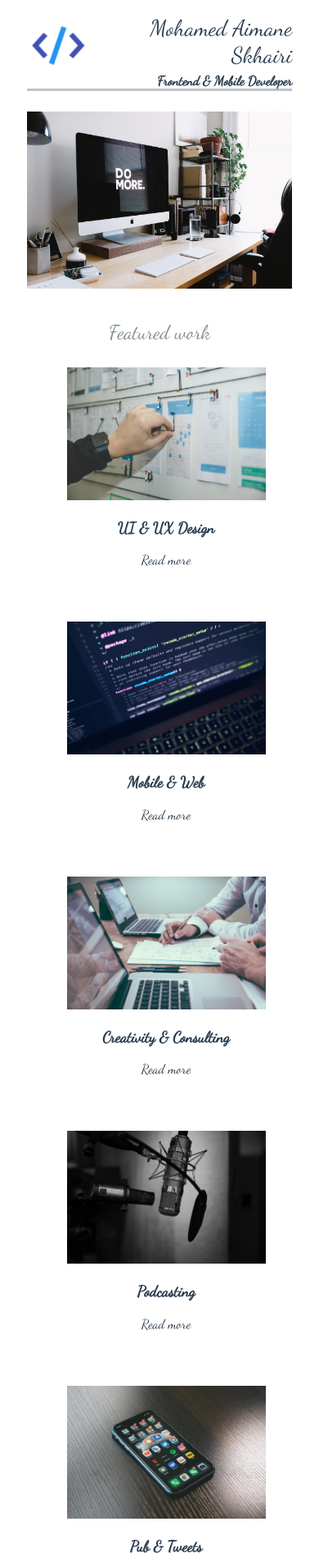
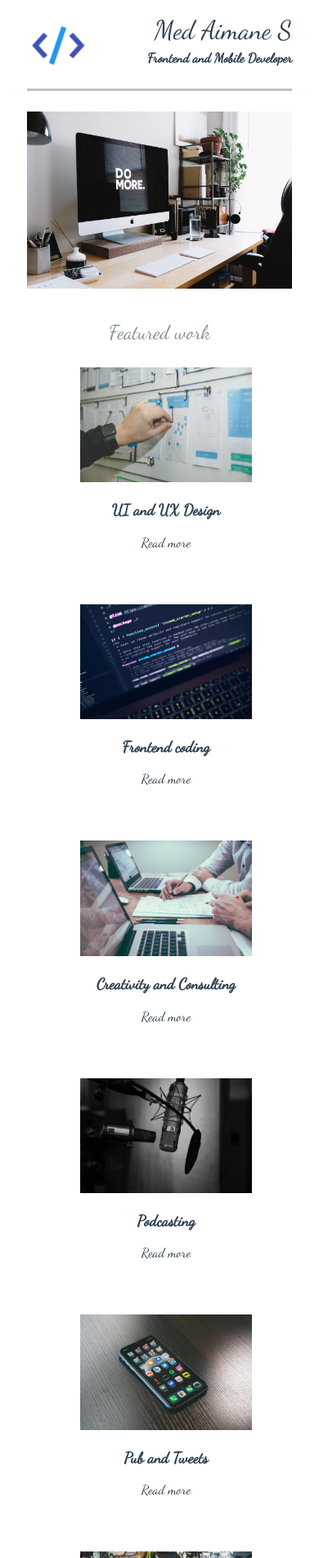
Before and after one commit to medaimane/ufn-project01-portfolio-site, a website built with webpack: page index.html in a window 390 px wide. Shown: the top 1900 px of the page at 82% size. Built offline with nearby package versions, Linux system fonts and the light colour scheme.

Commit message:
UFDN: All required items are validated

```diff
--- a/css/styles.css
+++ b/css/styles.css
@@ -39,18 +39,18 @@ header {
     height: 85px;
 }
 
-.header-item {
+.header-item-title {
     font-weight: 200;
     text-align: right;
 }
 
-.header-item h1 {
+.header-item-title h1 {
     font-weight: 200;
     margin-top: 10px;
     margin-bottom: 5px;
 }
 
-.header-item p {
+.header-item-title p {
     font-size: 16px;
     margin: 0 auto 0;
 }
@@ -108,7 +108,7 @@ header {
 .card-link a:hover,
 .card-link a:active {
     text-decoration: none;
-    color: #ffffff;
+    color: #fff;
     background-color: #34495e;
 }
 
@@ -157,7 +157,7 @@ footer p {
     }
 
     .featured-work-section {
-        grid-template-columns: 75%;
+        grid-template-columns: 65%;
         justify-content: space-evenly;
     }
 
@@ -174,13 +174,27 @@ footer p {
         margin-bottom: 35px;
     }
 
+    a {
+        min-width: 48px;
+        min-height: 48px;
+    }
+
     footer {
         width: 90%;
-        padding: 0 auto 10px;
     }
 }
 
-@media screen and (min-width: 500px) and (max-width: 600px) {
+@media screen and (min-width: 500px) and (max-width: 800px) {
+    .featured-work-section {
+        grid-template-columns: 65%;
+        justify-content: space-evenly;
+    }
+
+    .featured-work-section h2 {
+        grid-column: auto;
+        text-align: center;
+    }
+
     .card-link a {
         font-size: 0.9em;
         padding: 5px;
--- a/index.html
+++ b/index.html
@@ -1,5 +1,6 @@
 <!DOCTYPE html>
 <html lang="en">
+
 <head>
     <!-- Meta-data -->
     <meta http-equiv="Content-type" content="text/html; charset=utf-8">
@@ -18,18 +19,19 @@
     <link href="https://fonts.googleapis.com/css?family=Dancing+Script&display=swap" rel="stylesheet">
     <link rel="stylesheet" href="css/styles.css">
 </head>
+
 <body>
     <!-- NavBar -->
-<header class="grid-container">
+    <header>
         <div class="header-item-logo">
             <a href="./">
                 <img src="img/logo-code/icons8-source-code-192.png" alt="MedAimaneLogo">
             </a>
         </div>
-    <div class="header-item">
-        <h1>Mohamed Aimane Skhairi</h1>
+        <div class="header-item-title">
+            <h1>Med Aimane S</h1>
             <p>
-            <strong>Frontend & Mobile Developer</strong>
+                <strong>Frontend and Mobile Developer</strong>
             </p>
         </div>
     </header>
@@ -38,16 +40,18 @@
     <main>
         <div class="main-section">
             <div class="main-section-img-wrapper">
+                <!-- TODO: Style image using uikit framwork-->
                 <img src="img/photo-1483058712412-4245e9b90334.jpeg" alt="mainPicture">
             </div>
         </div>
         <section class="featured-work-section">
             <h2>Featured work</h2>
+            <!-- TODO: Style card media using uikit framwork-->
             <div class="card">
                 <figure class="card-media">
                     <img class="card-img" src="img/photo-1531403009284-440f080d1e12.jpeg" alt="UI & UX Design">
                     <figcaption>
-                    <h3>UI & UX Design</h3>
+                        <h3>UI and UX Design</h3>
                         <p class="card-link">
                             <a href="#">Read more</a>
                         </p>
@@ -58,7 +62,7 @@
                 <figure class="card-media">
                     <img class="card-img" src="img/photo-1488590528505-98d2b5aba04b.jpeg" alt="Mobile & Web">
                     <figcaption>
-                    <h3>Mobile & Web</h3>
+                        <h3>Frontend coding</h3>
                         <p class="card-link">
                             <a href="#">Read more</a>
                         </p>
@@ -69,7 +73,7 @@
                 <figure class="card-media">
                     <img class="card-img" src="img/photo-1454165804606-c3d57bc86b40.jpeg" alt="Creativity & Consulting">
                     <figcaption>
-                    <h3>Creativity & Consulting</h3>
+                        <h3>Creativity and Consulting</h3>
                         <p class="card-link">
                             <a href="#">Read more</a>
                         </p>
@@ -91,7 +95,7 @@
                 <figure class="card-media">
                     <img class="card-img" src="img/photo-1560617544-b4f287789e24.jpeg" alt="Pub & Tweets">
                     <figcaption>
-                    <h3>Pub & Tweets</h3>
+                        <h3>Pub and Tweets</h3>
                         <p class="card-link">
                             <a href="#">Read more</a>
                         </p>
@@ -102,7 +106,7 @@
                 <figure class="card-media">
                     <img class="card-img" src="img/photo-1501569420805-e4dd535ec970.jpeg" alt="Art & Activities">
                     <figcaption>
-                    <h3 class="card-title">Art & Activities</h3>
+                        <h3 class="card-title">Art and Activities</h3>
                         <p class="card-link">
                             <a href="#" class="link">Read more</a>
                         </p>
@@ -114,11 +118,12 @@
     <!-- /Content -->
     <!-- MoreInfo -->
     <footer>
-    <p>Made with ❤️ by <a href="https://github.com/medaimane" target="_blank">Mohamed Aimane Skhairi</a> © 2019</p>
+        <p>Made with ❤️ by <a href="https://medaimane.github.io/" target="_blank" rel="noreferrer">Mohamed Aimane Skhairi</a> © 2019</p>
     </footer>
     <!-- /MoreInfo -->
 
     <!-- Scripts -->
     <script src="js/bundle.js"></script>
 </body>
+
 </html>
--- a/package.json
+++ b/package.json
@@ -8,6 +8,7 @@
   "license": "MIT",
   "private": true,
   "dependencies": {
+    "gh-pages": "^2.0.1",
     "sweetalert": "^2.1.2",
     "uikit": "^3.1.6"
   },
```
Also changed, not shown: 1 other file. Lines whose indentation alone changed are shown as unchanged.
